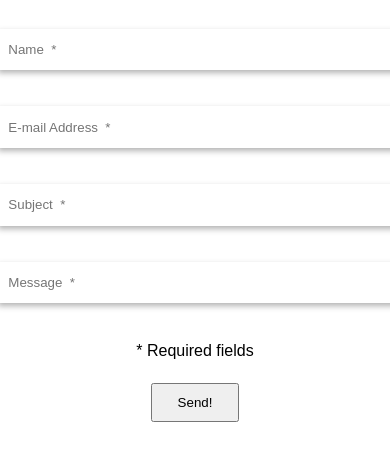
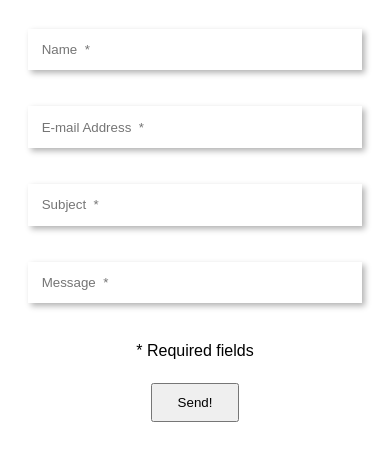
Before and after one commit to Noroff-FEU-Assignments/project-exam-1-Spekkhogger, a plain HTML site: page contact.html in a window 390 px wide. Shown: the part 271-732 px from the top of the page. Drawn offline with Linux system fonts and the light colour scheme.

Commit message:
Add media screens to contact

```diff
--- a/styles/contact.css
+++ b/styles/contact.css
@@ -66,3 +66,19 @@ header {
     color: darkred;
     margin-top: 1em;
 }
+
+
+
+/*Media screens*/
+
+@media screen and (max-width: 768px) {
+
+    .form-wrap {
+        margin: 0em 3rem;
+    }
+
+    #contact-form input {
+        min-width: 25em;
+    }
+
+}
```
